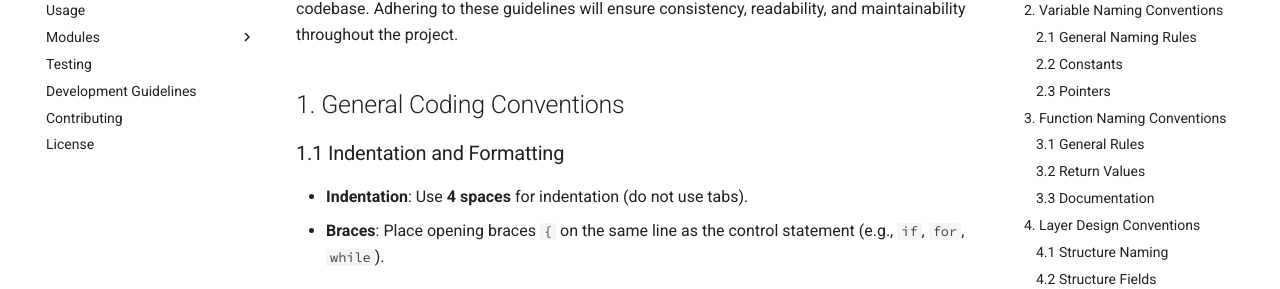
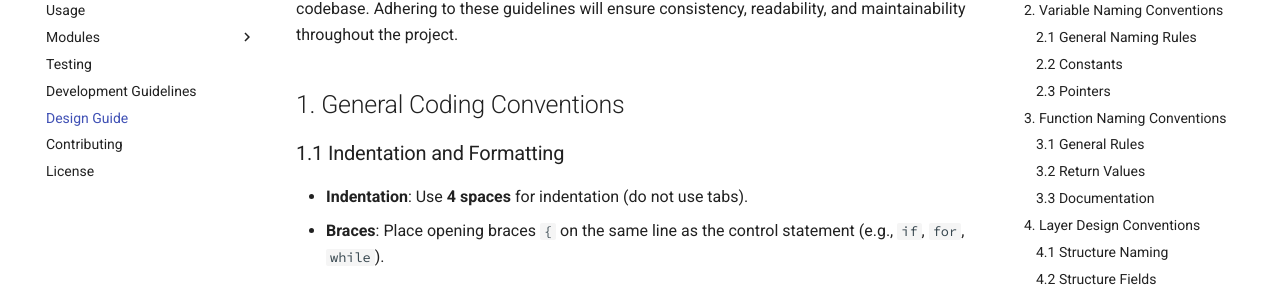
Before and after one commit to jaywyawhare/C-ML, an MkDocs documentation site: the page built from docs/DesignGuide.md, in a window 1280 px wide. Shown: the part 209-498 px from the top of the page. Built offline with MkDocs 1.6.1 and Material for MkDocs 9.7.7, drawn with Linux system fonts in a browser that asks for light colours; comment, search, counter and statistics services are not loaded.

Commit message:
Feat : Added support to design doc in documentation

```diff
--- a/mkdocs.yml
+++ b/mkdocs.yml
@@ -46,6 +46,7 @@ nav:
       - Regularizers: modules/regularizers.md
   - Testing: testing.md
   - Development Guidelines: development_guidelines.md
+  - Design Guide: DesignGuide.md
   - Contributing: contributing.md
   - License: license.md
 
```
